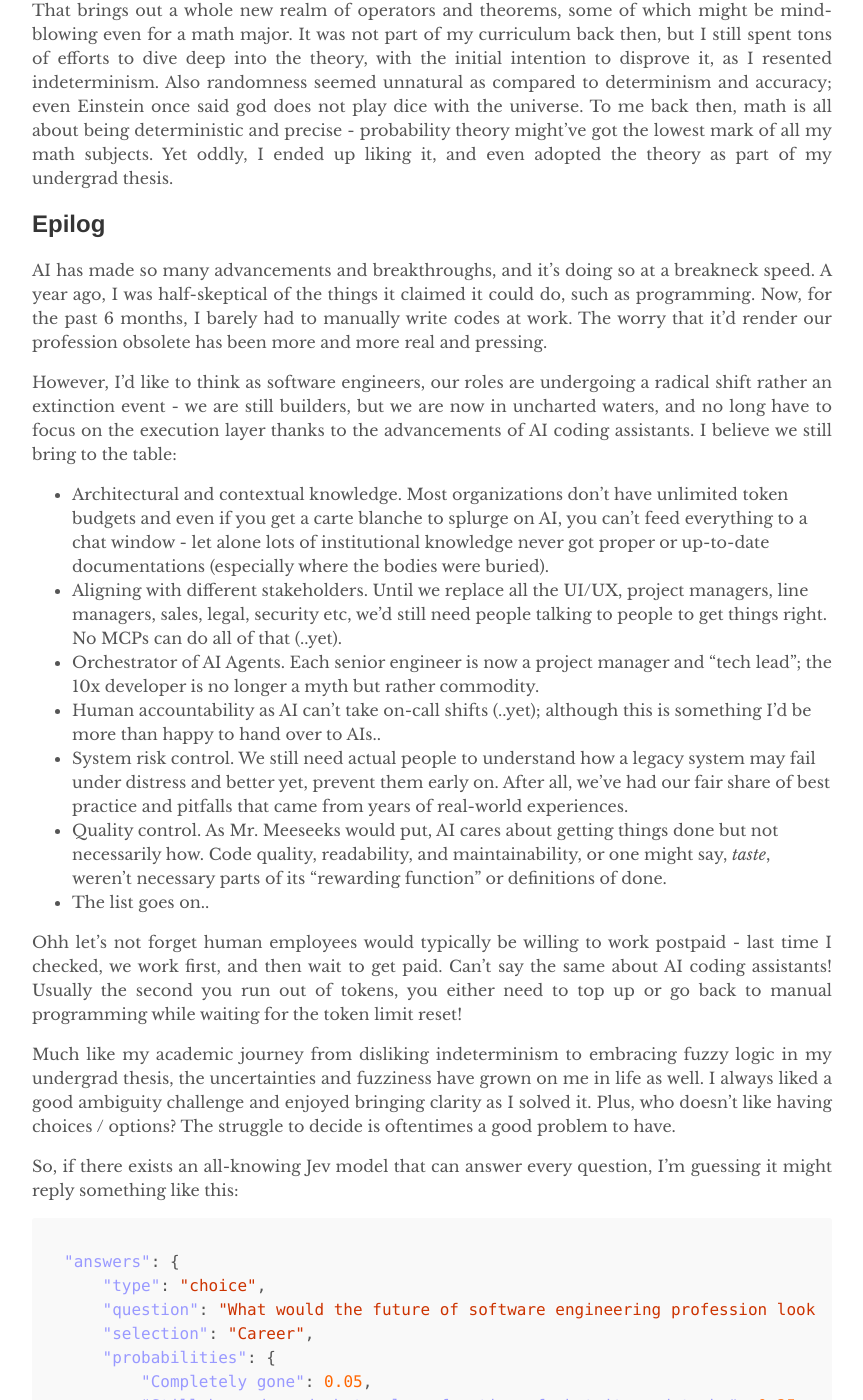
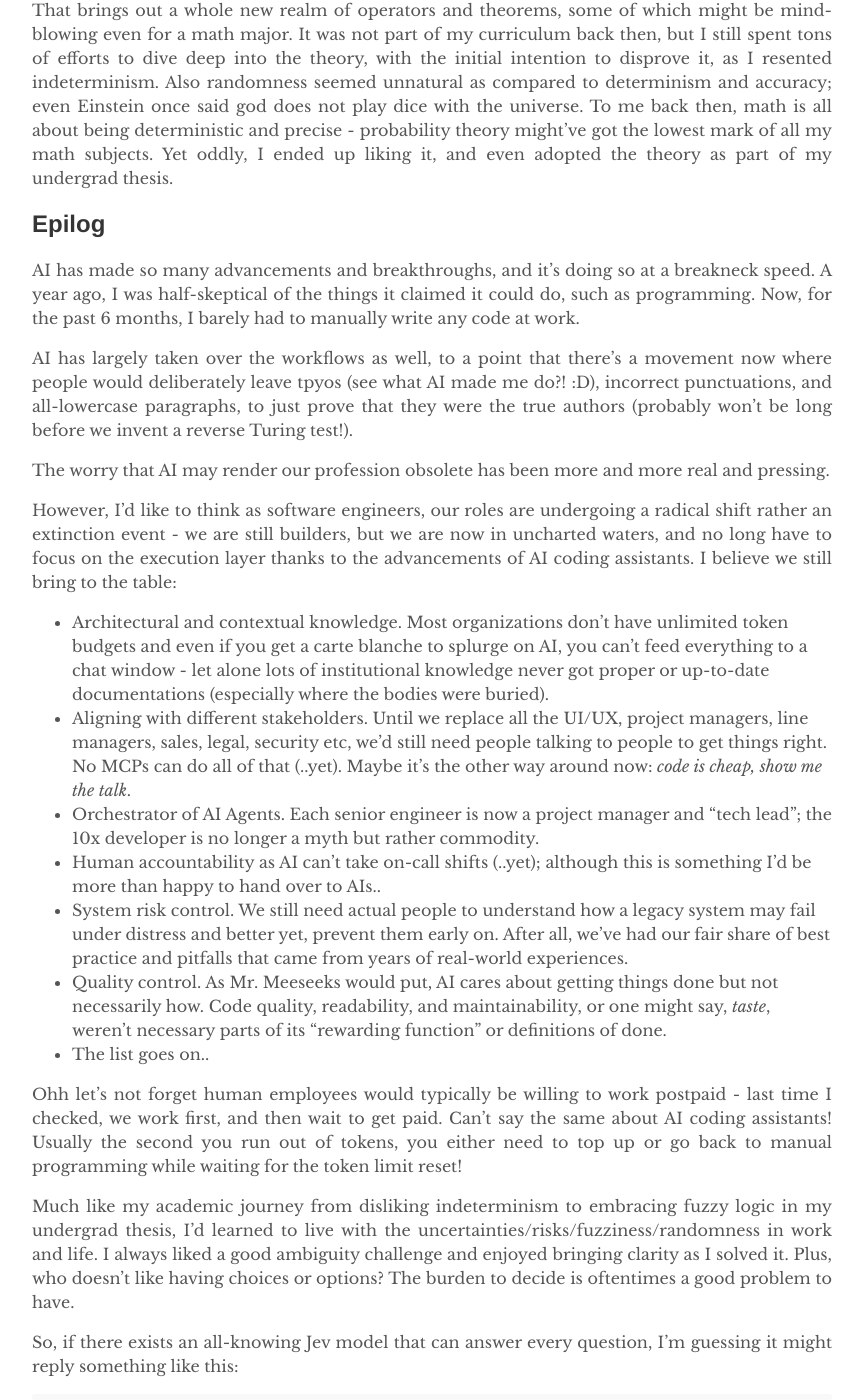
Before and after one commit to yuexiaofeng/yuexiaofeng.github.io, a Jekyll site: the page built from _posts/2026-10-06-jev.md, in a window 1280 px wide and 1400 px high, scrolled down 7493 px. Shown: the whole window, without its empty margins (208-1071 px from the left). Built offline with Jekyll 4.4.1, drawn with Linux system fonts in a browser that asks for light colours.

Commit message:
update jev

```diff
--- a/_posts/2026-10-06-jev.md
+++ b/_posts/2026-10-06-jev.md
@@ -181,12 +181,16 @@ That brings out a whole new realm of operators and theorems, some of which might
 
 ## Epilog
 
-AI has made so many advancements and breakthroughs, and it's doing so at a breakneck speed. A year ago, I was half-skeptical of the things it claimed it could do, such as programming. Now, for the past 6 months, I barely had to manually write codes at work. The worry that it'd render our profession obsolete has been more and more real and pressing.
+AI has made so many advancements and breakthroughs, and it's doing so at a breakneck speed. A year ago, I was half-skeptical of the things it claimed it could do, such as programming. Now, for the past 6 months, I barely had to manually write any code at work.
+
+AI has largely taken over the workflows as well, to a point that there's a movement now where people would deliberately leave tpyos (see what AI made me do?! :D), incorrect punctuations, and all-lowercase paragraphs, to just prove that they were the true authors (probably won't be long before we invent a reverse Turing test!).
+
+The worry that AI may render our profession obsolete has been more and more real and pressing.
 
 However, I'd like to think as software engineers, our roles are undergoing a radical shift rather an extinction event - we are still builders, but we are now in uncharted waters, and no long have to focus on the execution layer thanks to the advancements of AI coding assistants. I believe we still bring to the table:
 
 * Architectural and contextual knowledge. Most organizations don't have unlimited token budgets and even if you get a carte blanche to splurge on AI, you can't feed everything to a chat window - let alone lots of institutional knowledge never got proper or up-to-date documentations (especially where the bodies were buried).
-* Aligning with different stakeholders. Until we replace all the UI/UX, project managers, line managers, sales, legal, security etc, we'd still need people talking to people to get things right. No MCPs can do all of that (..yet).
+* Aligning with different stakeholders. Until we replace all the UI/UX, project managers, line managers, sales, legal, security etc, we'd still need people talking to people to get things right. No MCPs can do all of that (..yet). Maybe it's the other way around now: *code is cheap, show me the talk*.
 * Orchestrator of AI Agents. Each senior engineer is now a project manager and "tech lead"; the 10x developer is no longer a myth but rather commodity.
 * Human accountability as AI can't take on-call shifts (..yet); although this is something I'd be more than happy to hand over to AIs..
 * System risk control. We still need actual people to understand how a legacy system may fail under distress and better yet, prevent them early on. After all, we've had our fair share of best practice and pitfalls that came from years of real-world experiences.
@@ -195,7 +199,7 @@ However, I'd like to think as software engineers, our roles are undergoing a rad
 
 Ohh let's not forget human employees would typically be willing to work postpaid - last time I checked, we work first, and then wait to get paid. Can't say the same about AI coding assistants! Usually the second you run out of tokens, you either need to top up or go back to manual programming while waiting for the token limit reset!
 
-Much like my academic journey from disliking indeterminism to embracing fuzzy logic in my undergrad thesis, the uncertainties and fuzziness have grown on me in life as well. I always liked a good ambiguity challenge and enjoyed bringing clarity as I solved it. Plus, who doesn't like having choices / options? The struggle to decide is oftentimes a good problem to have.
+Much like my academic journey from disliking indeterminism to embracing fuzzy logic in my undergrad thesis, I'd learned to live with the uncertainties/risks/fuzziness/randomness in work and life. I always liked a good ambiguity challenge and enjoyed bringing clarity as I solved it. Plus, who doesn't like having choices or options? The burden to decide is oftentimes a good problem to have.
 
 So, if there exists an all-knowing Jev model that can answer every question, I'm guessing it might reply something like this:
 
```
